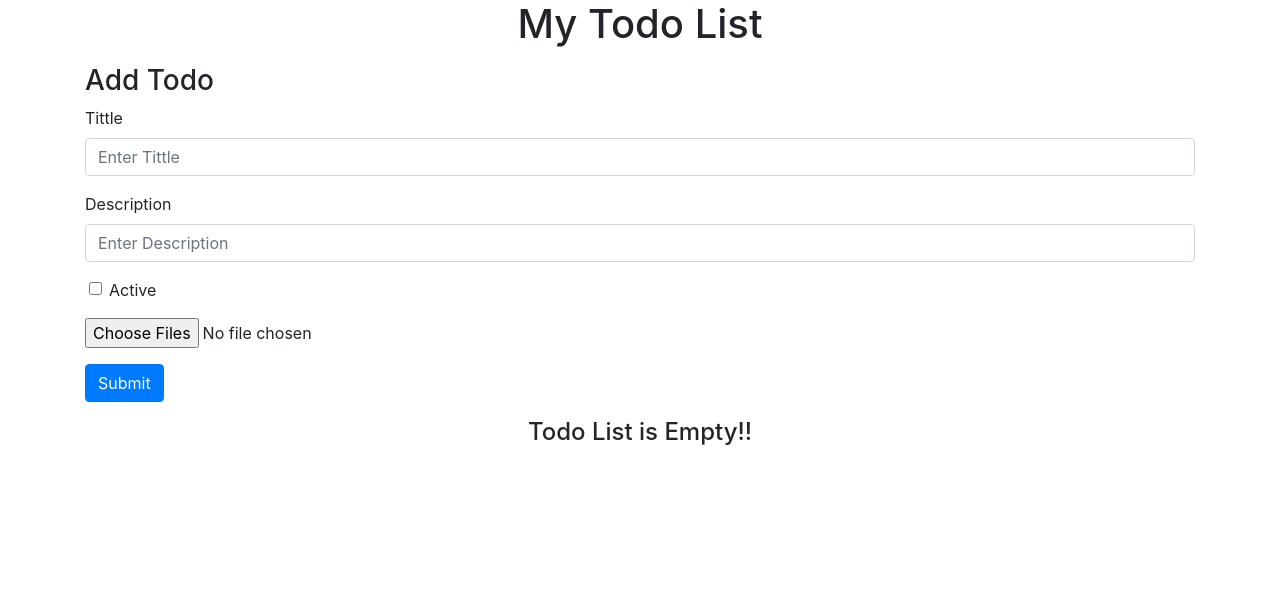
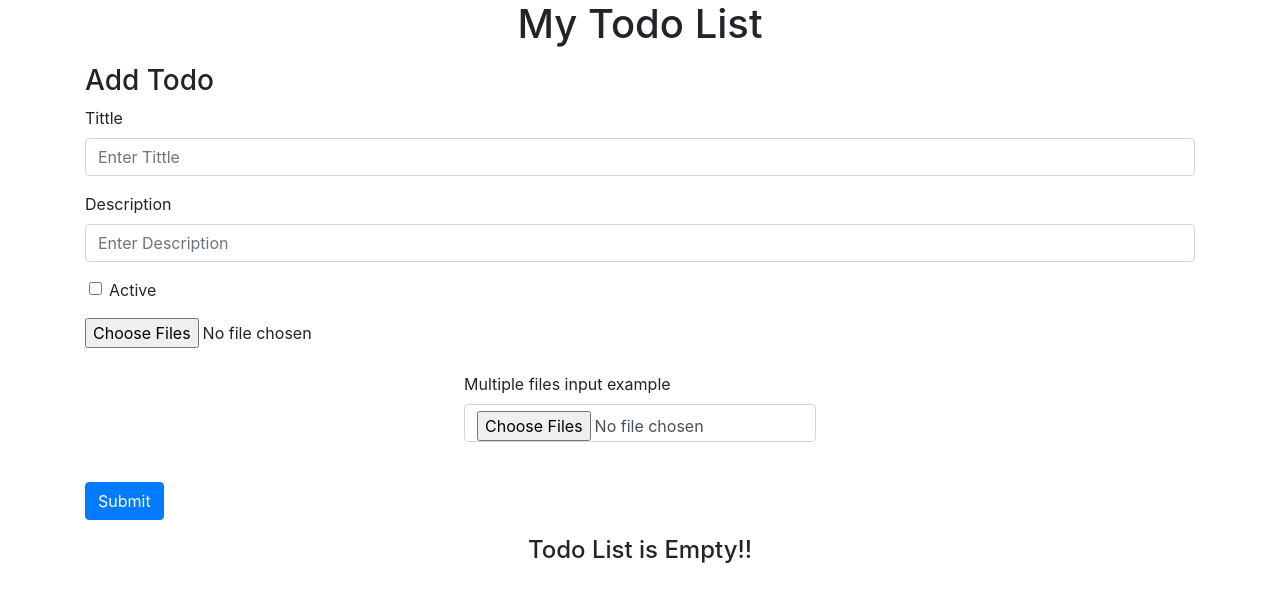
Before and after one commit to tausifabir/angular-file-upload, an Angular app: page /home in a window 1280 px wide. Shown: the top 602 px of the page. Built offline with nearby package versions, Linux system fonts and the light colour scheme.

Commit message:
upload section

```diff
--- a/src/app/Service/FileUploadService.ts
+++ b/src/app/Service/FileUploadService.ts
@@ -31,7 +31,7 @@ export class FileUploadService {
       responseType: 'json',
     });*/
 
-    this.httpClient.post(this.resourceUrl,formData)
+    this.httpClient.post(this.SERVER_URL,formData)
       .subscribe(
       (res)=>{console.log(res);}
     );
--- a/src/app/my-add-todo-component/my-add-todo-component.component.html
+++ b/src/app/my-add-todo-component/my-add-todo-component.component.html
@@ -21,6 +21,13 @@
                     <input type="file"  (change)="onFileChange($event)"  class="form-control)" multiple>
               </div>
 
+              <section class="w-100 p-4 d-flex justify-content-center pb-4">
+                <div style="width: 22rem;">
+                  <label for="formFileMultiple" class="form-label">Multiple files input example</label>
+                  <input class="form-control" type="file" id="formFileMultiple" multiple="">
+                </div>
+              </section>
+
             </div>
 
             <button type="submit" class="btn btn-primary">Submit</button>
```
Also changed, not shown: 1 other file (tests, documents, lock files or other folders).
